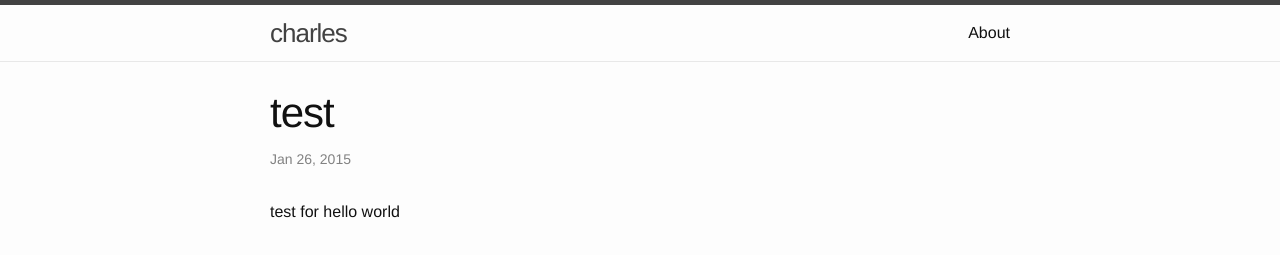
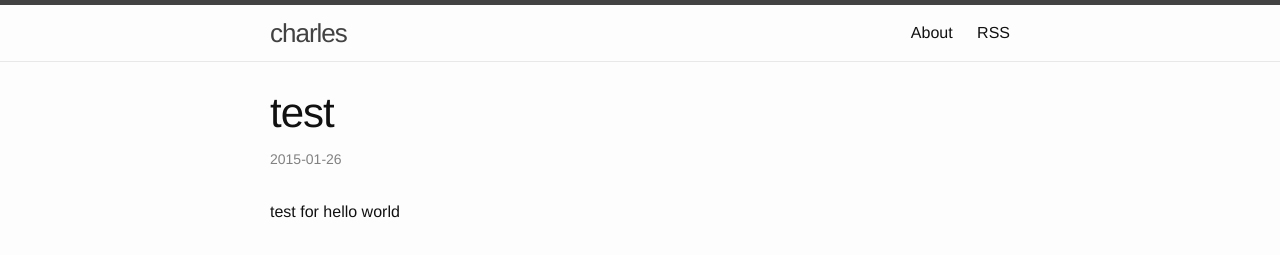
Before and after one commit to ichengchao/ichengchao.github.io, a Jekyll site: the page built from _posts/2015-01-26-test.markdown, in a window 1280 px wide. Shown: the top 255 px of the page. Built offline with Jekyll 4.4.1, drawn with Linux system fonts in a browser that asks for light colours.

Commit message:
update layout

```diff
--- a/_includes/header.html
+++ b/_includes/header.html
@@ -19,6 +19,7 @@
           <a class="page-link" href="{{ page.url | prepend: site.baseurl }}">{{ page.title }}</a>
           {% endif %}
         {% endfor %}
+		<a class="page-link" href="{{ "/feed.xml" | prepend: site.baseurl }}">RSS</a>
       </div>
     </nav>
 
--- a/_layouts/post.html
+++ b/_layouts/post.html
@@ -5,7 +5,7 @@ layout: default
 
   <header class="post-header">
     <h1 class="post-title">{{ page.title }}</h1>
-    <p class="post-meta">{{ page.date | date: "%b %-d, %Y" }}{% if page.author %} • {{ page.author }}{% endif %}{% if page.meta %} • {{ page.meta }}{% endif %}</p>
+    <p class="post-meta">{{ page.date | date: "%Y-%m-%d" }}{% if page.author %} • {{ page.author }}{% endif %}{% if page.meta %} • {{ page.meta }}{% endif %}</p>
   </header>
 
   <article class="post-content">
```
